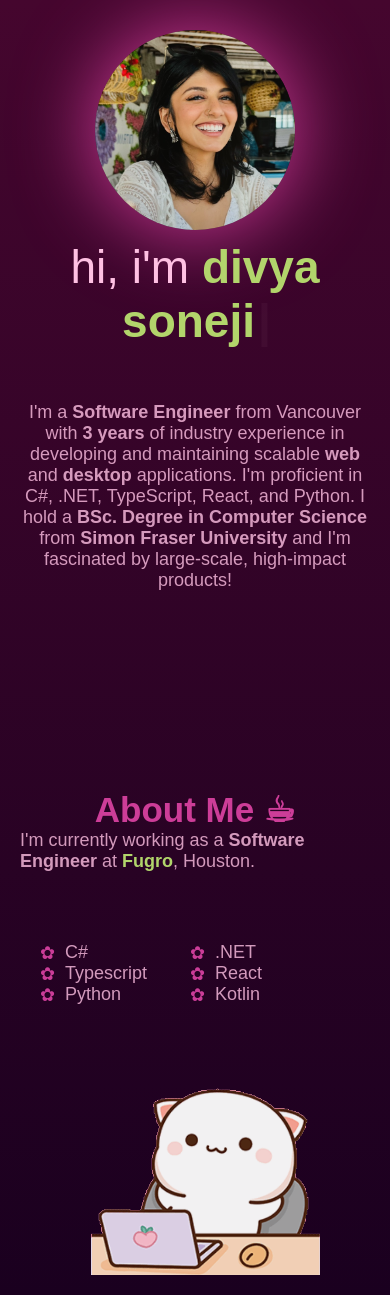
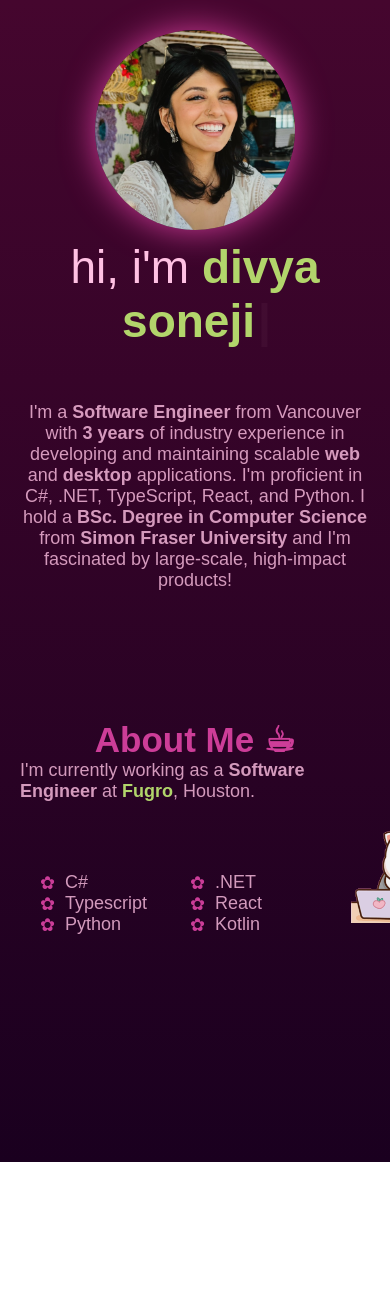
Before and after one commit to divyasoneji/Portfolio, a React (Vite) app: page / in a window 390 px wide. After the commit the page ends 1162 px from the top, so only its background shows below. Built offline with nearby package versions, Linux system fonts and the light colour scheme; some icons are missing; a web font is replaced by a local one.

Commit message:
Animate Profile Picture Glow

```diff
--- a/src/App.css
+++ b/src/App.css
@@ -1,7 +1,6 @@
 @import url("./styles/Global.css");
 
 /* For PC Screen */
-
 .App {
   font-family: "NTR";
   background-image: linear-gradient(var(--medium-berry), var(--dark-berry));
--- a/src/components/ProfilePhoto.tsx
+++ b/src/components/ProfilePhoto.tsx
@@ -9,9 +9,14 @@ export const ProfilePhoto = () => {
       className="intro-profile-picture"
       src="/assets/me.PNG"
       alt="Divya Soneji"
-      initial={{ opacity: 0 }}
-      animate={{ opacity: 1 }}
-      transition={{ duration: 0.5 }}
+      initial={{ boxShadow: "0px 0px 30px var(--neon-pink)"}}
+      animate={{
+        boxShadow: [
+          "0px 0px 100px var(--neon-pink)",
+          "0px 0px 30px var(--neon-pink)"
+        ],
+      }}
+      transition={{ duration: 2, repeat: Infinity, repeatType: "reverse" }}
     />
   );
 };
--- a/src/styles/About.css
+++ b/src/styles/About.css
@@ -28,18 +28,15 @@
 }
 
 .about-gif {
-    width: 250px;
-    height: 250px;
-    opacity: 95%;
+  width: 250px;
+  height: 250px;
+  opacity: 95%;
 }
 
 /* For Phone Screen */
 @media only screen and (max-width: 600px) {
   #about {
-    height: unset;
-    padding-left: unset;
-    padding-right: unset;
-    padding-top: 30%;
+    padding-top: 10%;
   }
 
   .about-description {
@@ -48,9 +45,12 @@
   }
 
   .about-content {
-    display: flex;
-    flex-direction: column;
-    justify-content: space-between;
     align-items: center;
   }
+
+  .about-gif {
+    width: 130px;
+    height: 130px;
+    opacity: 95%;
+  }
 }
--- a/src/styles/Intro.css
+++ b/src/styles/Intro.css
@@ -13,7 +13,6 @@
   width: 200px;
   height: 200px;
   border-radius: 50%;
-  box-shadow: 0px 0px 80px var(--neon-pink);
   margin: 10px;
 }
 
@@ -65,7 +64,7 @@
 }
 
 /* For Phone Screen */
-@media only screen and (max-width: 800px) {
+@media only screen and (max-width: 600px) {
   #intro {
     min-height: unset;
     padding-left: unset;
```
